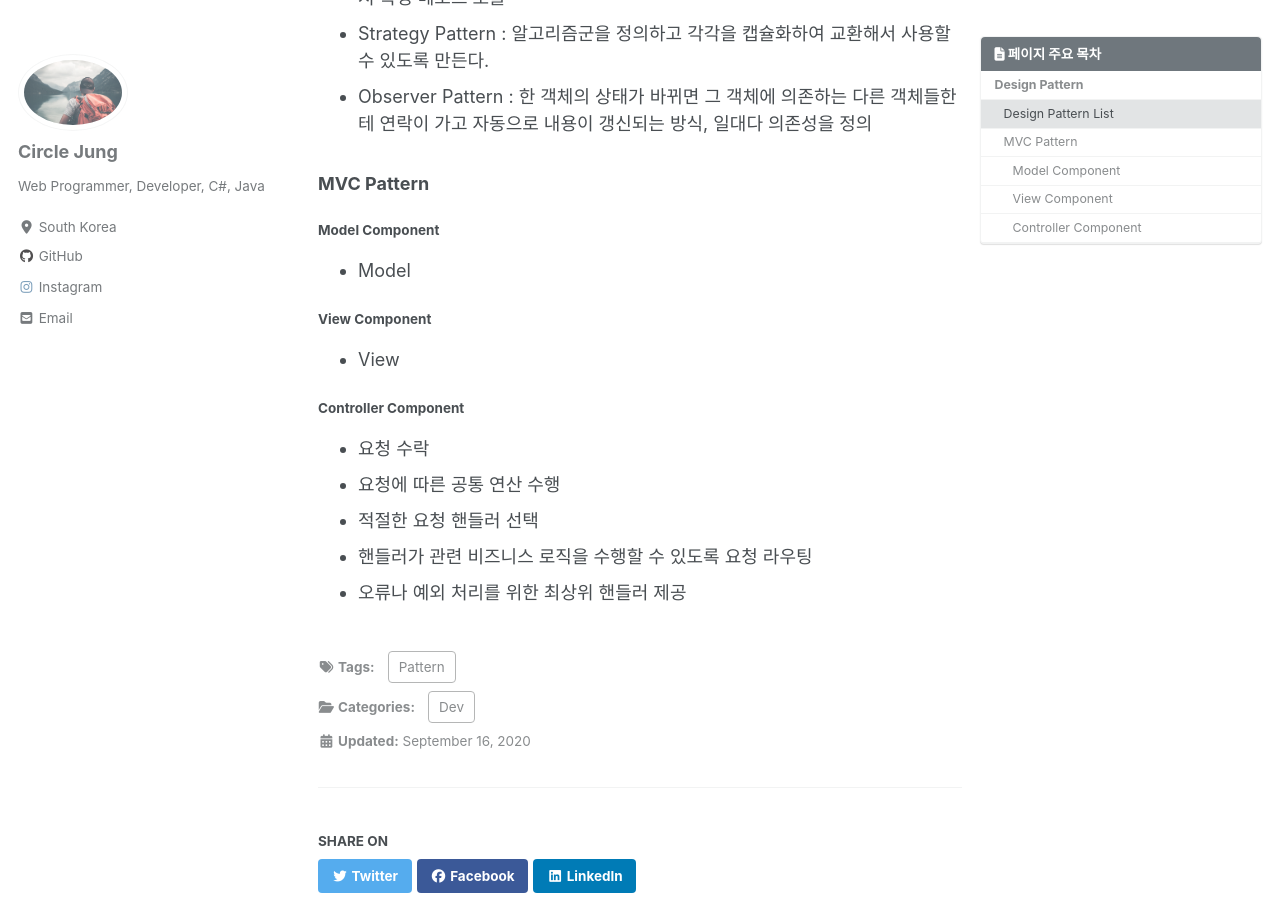
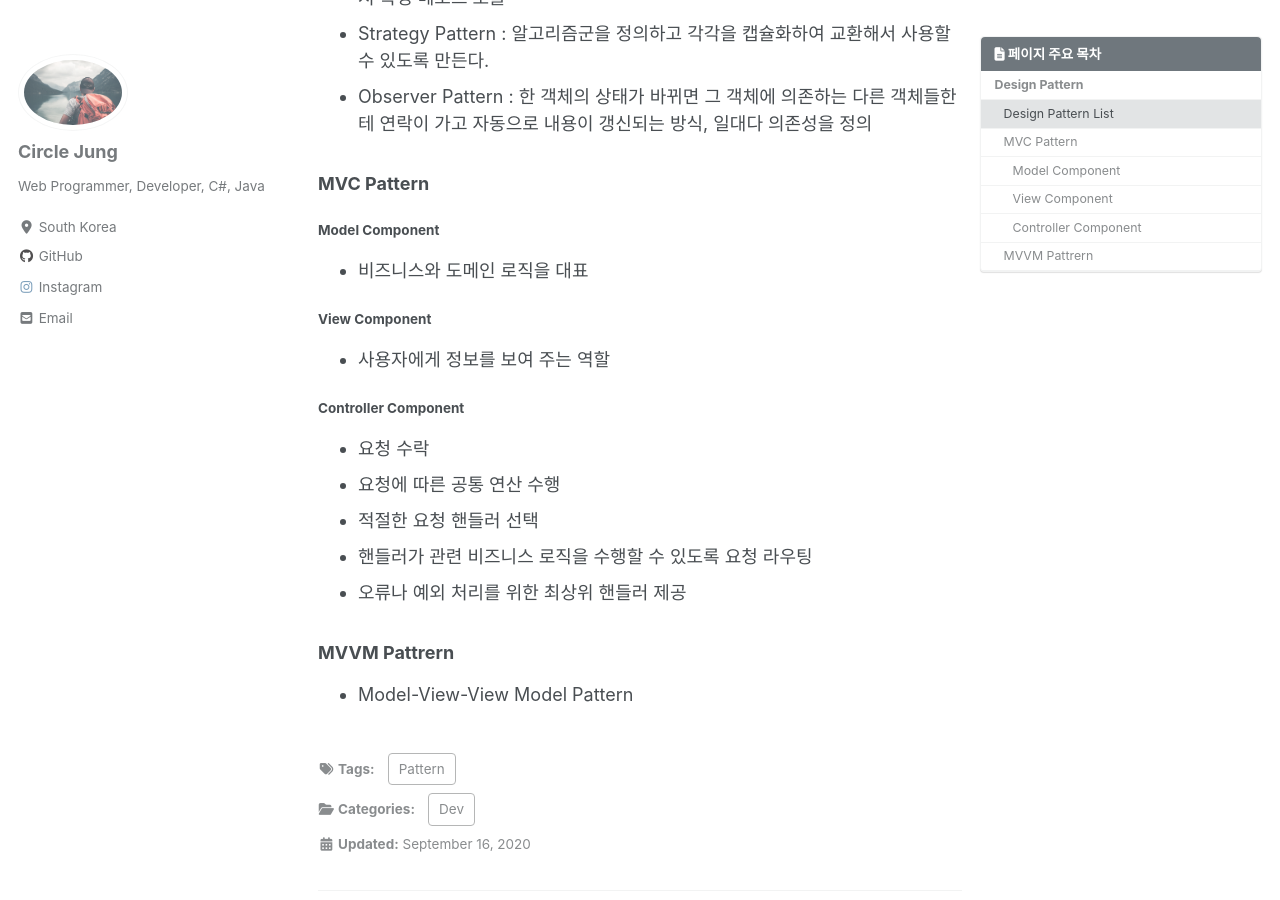
Before and after one commit to jwh0124/jwh0124.github.io, a Jekyll site: the page built from _posts/2020-09-16-design_pattern.md, in a window 1280 px wide and 900 px high, scrolled down 457 px. Built offline with Jekyll 4.4.1, drawn with Linux system fonts in a browser that asks for light colours; cached includes are drawn as plain includes; nearby versions of some CDN libraries; comment, search, counter and statistics services are not loaded.

Commit message:
+ add mvvm pattern definition

```diff
--- a/_posts/2020-09-16-design_pattern.md
+++ b/_posts/2020-09-16-design_pattern.md
@@ -28,11 +28,11 @@ last_modified_at: 2020-09-16T13:12:00+09:00
 
 #### Model Component ####
 
-- Model
+- 비즈니스와 도메인 로직을 대표
 
 #### View Component ####
 
-- View
+- 사용자에게 정보를 보여 주는 역할
 
 #### Controller Component ####
 
@@ -41,3 +41,7 @@ last_modified_at: 2020-09-16T13:12:00+09:00
 - 적절한 요청 핸들러 선택
 - 핸들러가 관련 비즈니스 로직을 수행할 수 있도록 요청 라우팅
 - 오류나 예외 처리를 위한 최상위 핸들러 제공
+
+### MVVM Pattrern ###
+
+- Model-View-View Model Pattern
```
